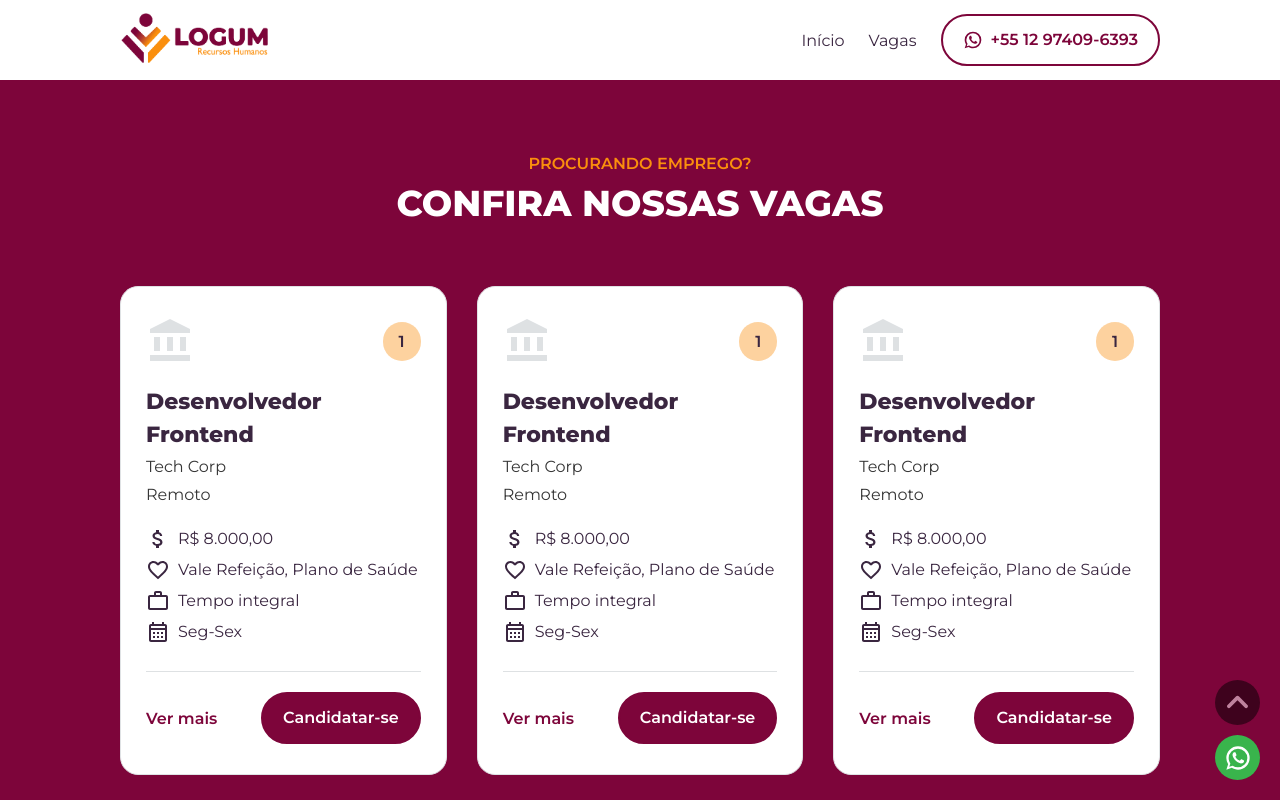
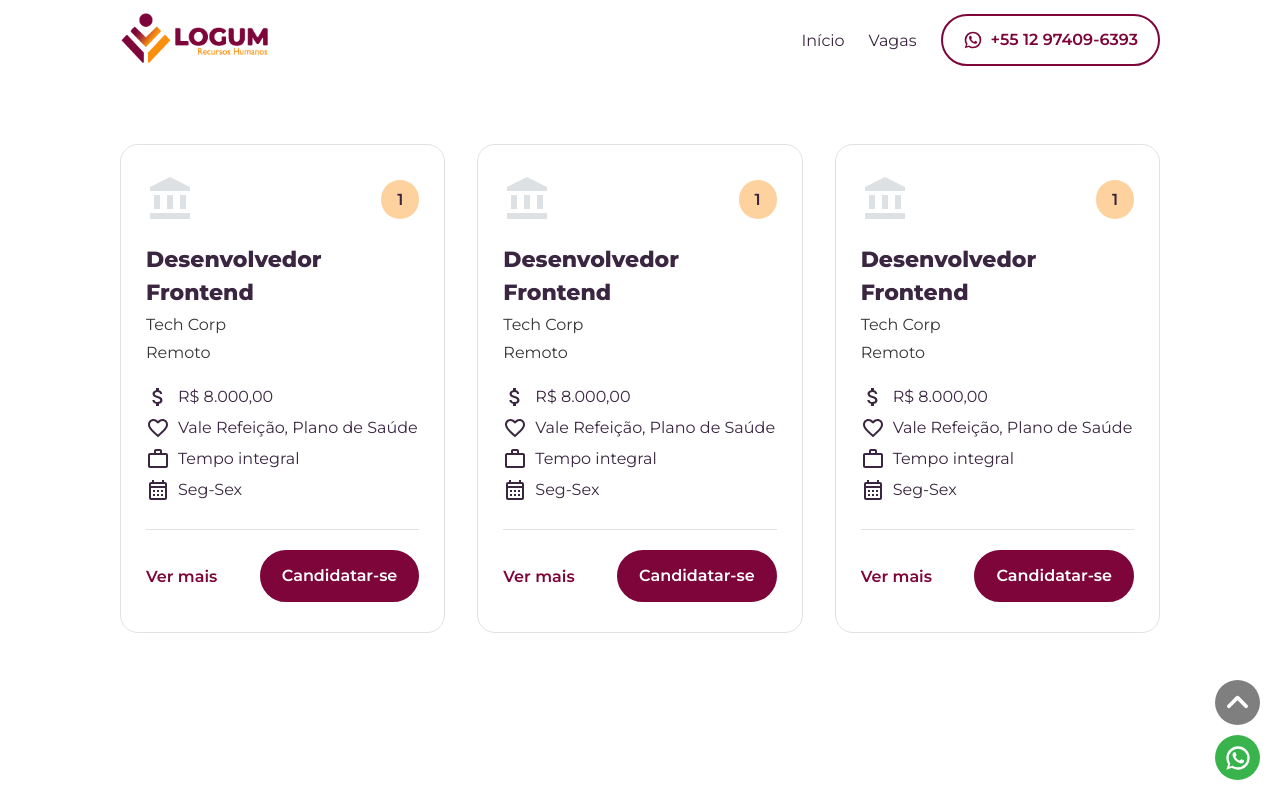
Before and after one commit to MPCGomes/logumrh, a Next.js app: page /jobs in a window 1280 px wide. Shown: the top 800 px of the page. Built offline with nearby package versions, Linux system fonts and the light colour scheme.

Commit message:
fix job pages

```diff
--- /dev/null
+++ b/src/app/jobs/page.module.scss
@@ -0,0 +1,17 @@
+.jobsSection {
+  padding-top: 3rem;
+  padding-bottom: 3rem;
+  min-height: 130vh;
+}
+
+.jobsContainer {
+  width: 100%;
+}
+
+.jobGrid {
+  display: grid;
+  grid-template-columns: repeat(auto-fit, minmax(300px, 1fr));
+  gap: 2rem;
+  width: 100%;
+  margin-top: 1rem;
+}
--- a/src/app/jobs/page.tsx
+++ b/src/app/jobs/page.tsx
@@ -26,12 +26,28 @@ export const metadata = {
   },
 };
 
-import JobsSection from "@/containers/homePage/JobsSection/JobsSection";
+import { FC } from "react";
+import styles from "./page.module.scss";
+import JobCard from "@/components/common/JobCard/JobCard";
+import jobsData from "@/data/jobs.json";
+import clsx from "clsx";
 
-export default function JobsPage() {
+const JobsPage: FC = () => {
   return (
-    <div>
-      <JobsSection />
-    </div>
+    <section className={clsx("container section", styles.jobsSection)}>
+      <div className={styles.jobsContainer}>
+        {jobsData.length === 0 ? (
+          <p>Nenhuma vaga encontrada.</p>
+        ) : (
+          <div className={styles.jobGrid}>
+            {jobsData.map((job) => (
+              <JobCard key={job.slug} {...job} />
+            ))}
+          </div>
+        )}
+      </div>
+    </section>
   );
-}
+};
+
+export default JobsPage;
```
